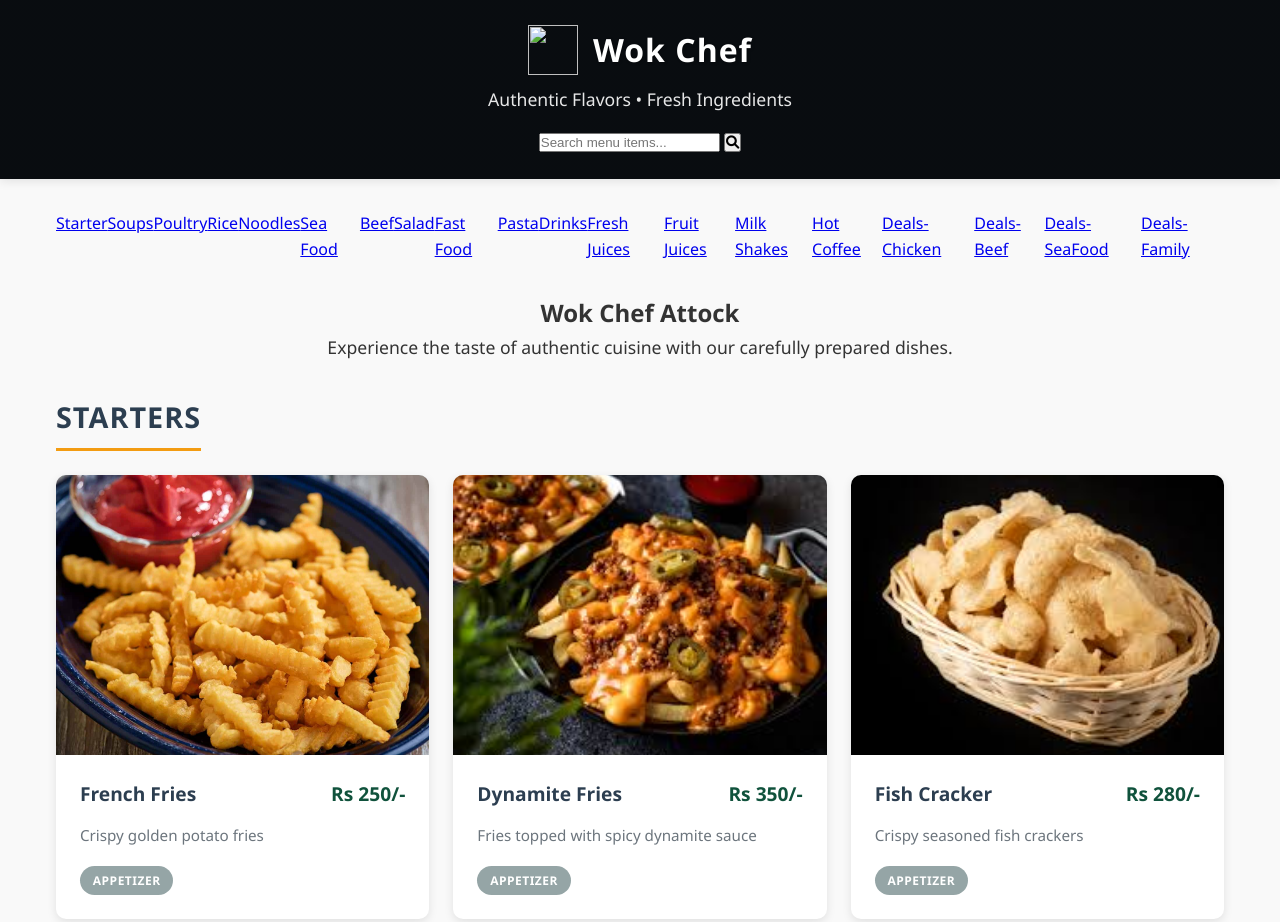
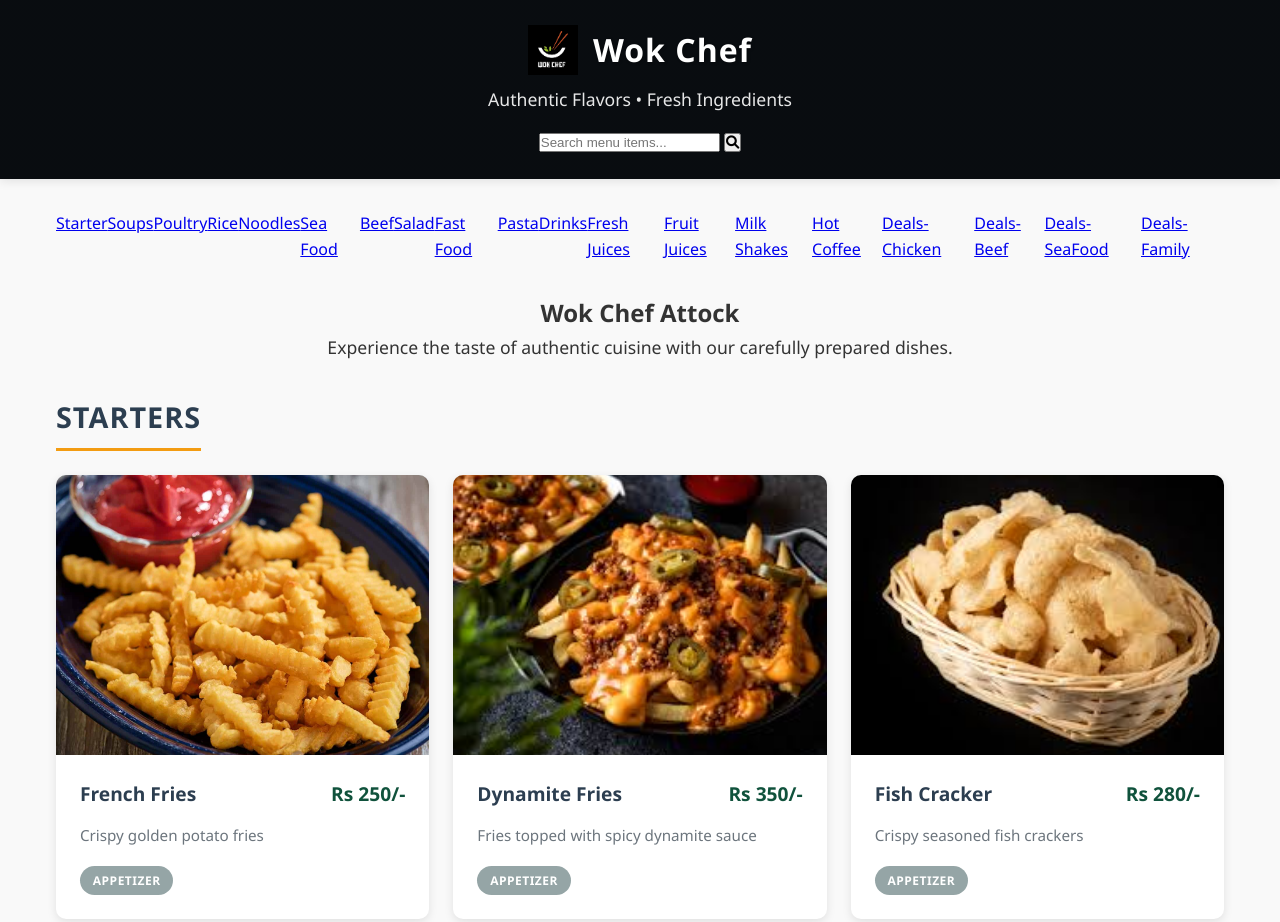
Before and after one commit to umree012/wok-chef, a plain HTML site: page index.html in a window 1280 px wide. Shown: the top 922 px of the page. Drawn offline with Linux system fonts and the light colour scheme; the site is published under a folder, as on GitHub Pages, so addresses that start at the root find nothing.

Commit message:
Update index.html

```diff
--- a/index.html
+++ b/index.html
@@ -24,15 +24,19 @@
     <noscript><link rel="stylesheet" href="css/styles.css"></noscript>
 </head>
 <body>
+
+
     <!-- Header with restaurant info -->
     <header>
         <div class="header-content">
             <div class="logo-container">
-                <img src="/images/wokcheflogo.jpg" width="50" height="50">
+                <img src="images/wokcheflogo.jpg" width="50" height="50">
 
                 <h1 class="logo-text">Wok Chef</h1>
             </div>
             <div class="tagline">Authentic Flavors • Fresh Ingredients</div>
+
+
 
             <!-- Search Bar -->
             <div class="search-container">
```
